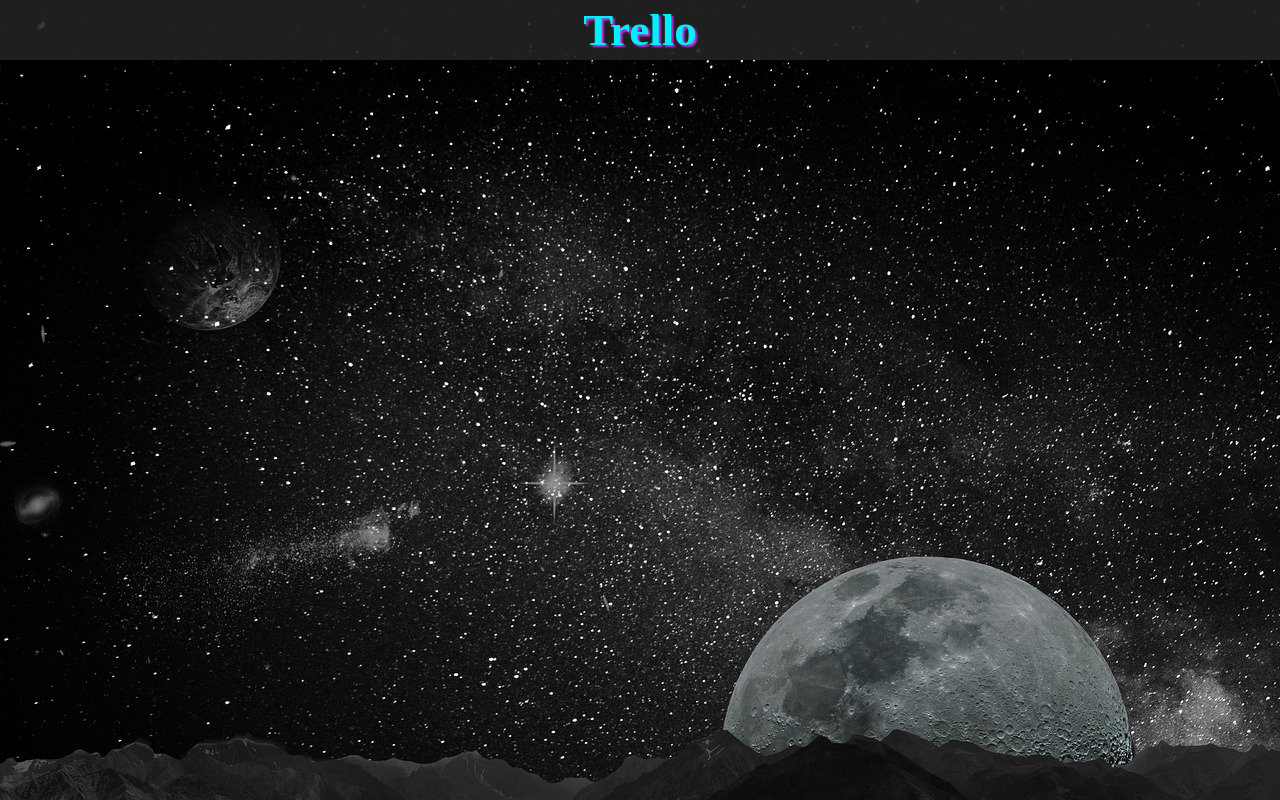
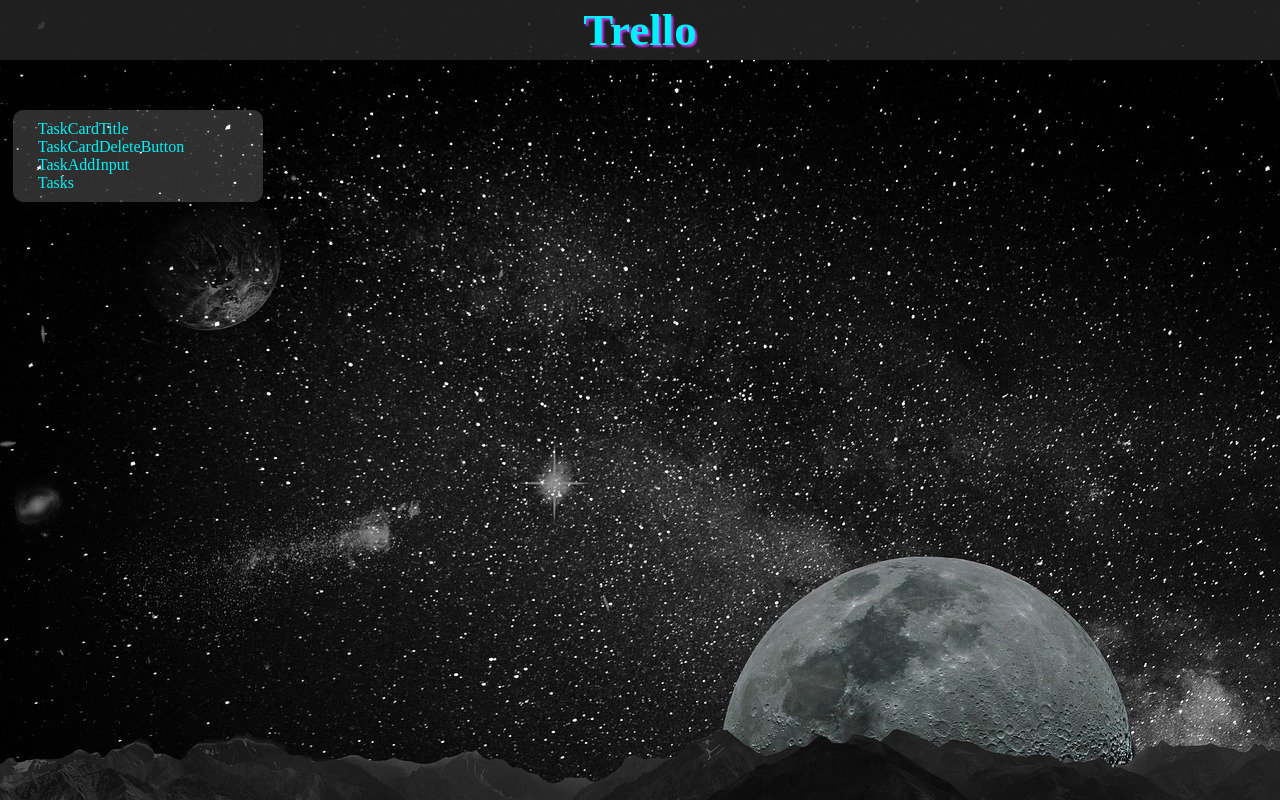
Before and after one commit to rerelurelu/trello-clone, a React (Create React App) app: page / in a window 1280 px wide. Built offline with nearby package versions, Linux system fonts and the light colour scheme.

Commit message:
🎨 layout: Update

```diff
--- /dev/null
+++ b/src/components/Task/TaskCard.css
@@ -0,0 +1,8 @@
+.taskCard {
+  width: 250px;
+  padding: 10px 25px;
+  margin: 10px 1%;
+  background-color: rgba(228, 229, 233, 0.2);
+  color: #00F1F9;
+  border-radius: 10px;
+}/*# sourceMappingURL=TaskCard.css.map */
--- a/src/components/Task/TaskCard.jsx
+++ b/src/components/Task/TaskCard.jsx
@@ -2,12 +2,13 @@
 
 import { TaskCardTitle } from './TaskCardTitle';
 import { TaskCardDeleteButton } from './Button/TaskCardDeleteButton';
-import { TaskAddInput } from './input/TaskAddInput';
+import { TaskAddInput } from './Input/TaskAddInput';
 import { Tasks } from './Tasks';
+import './TaskCard.css'
 
 export const TaskCard = () => {
   return (
-    <div>
+    <div className='taskCard'>
       <TaskCardTitle />
       <TaskCardDeleteButton />
       <TaskAddInput />
--- /dev/null
+++ b/src/components/Task/TaskCard.scss
@@ -0,0 +1,8 @@
+.taskCard {
+  width: 250px;
+  padding: 10px 25px;
+  margin: 10px 1%;
+  background-color: rgba(228, 229, 233, 0.2);
+  color: #00F1F9;
+  border-radius: 10px;
+}
```
Also changed, not shown: 1 other file (tests, documents, lock files or other folders).
